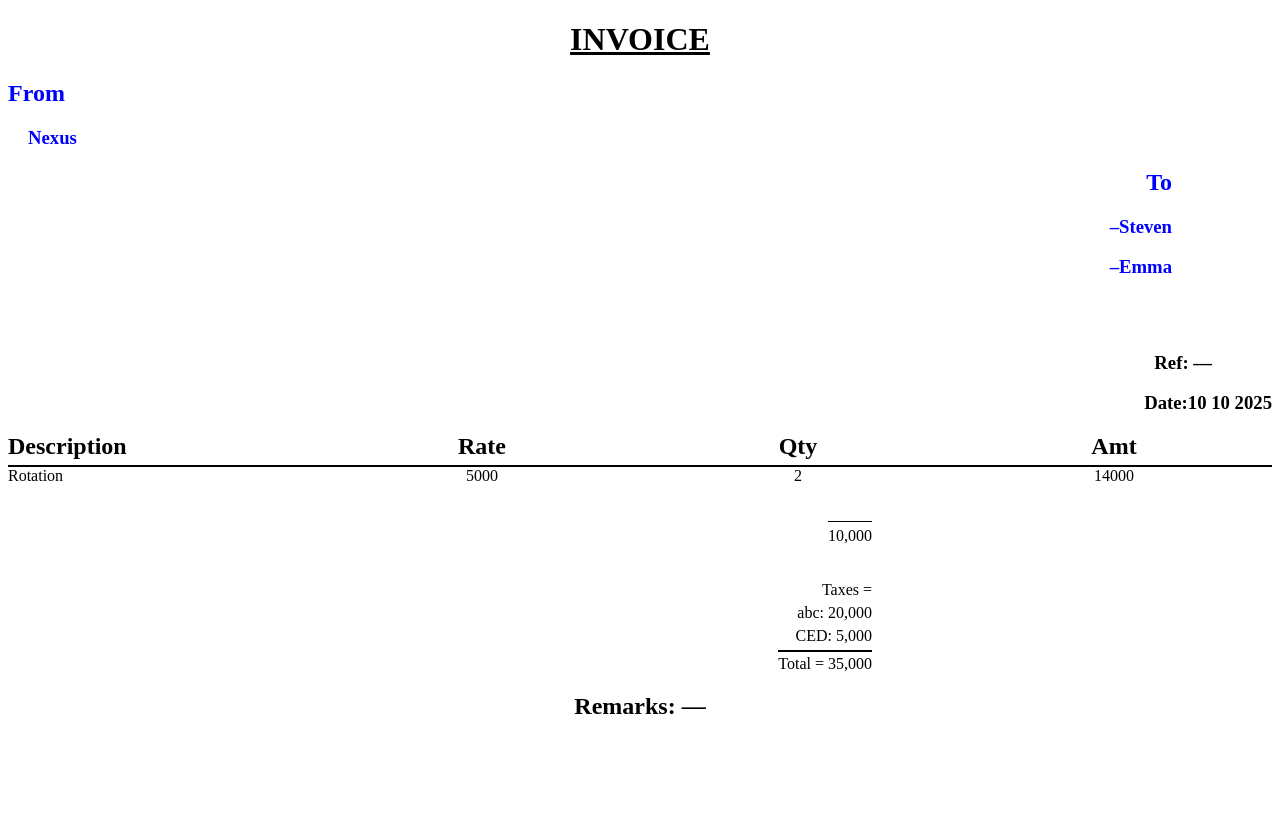
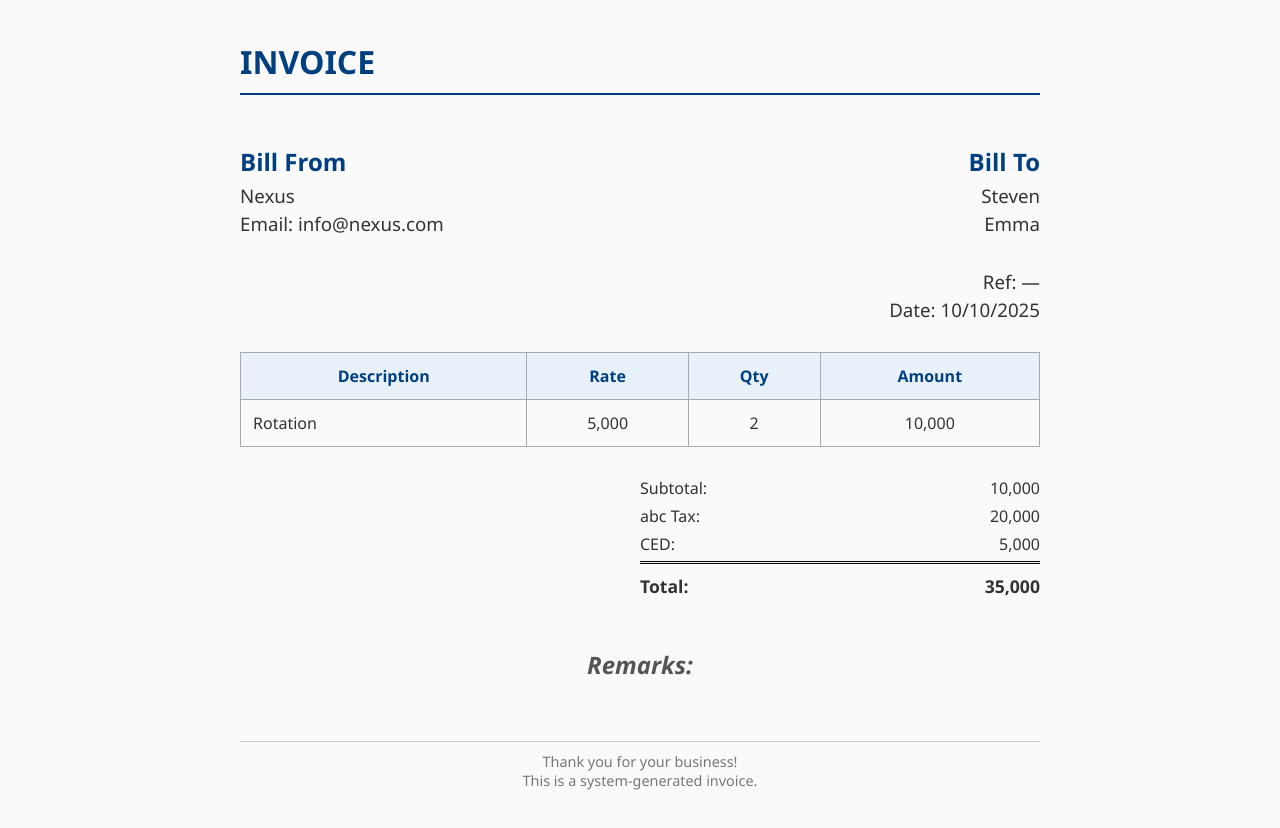
Before and after one commit to irenenjoki/invoice, a plain HTML site: page index.html in a window 1280 px wide. Before the commit the page ends 800 px from the top, so only its background shows below. Drawn offline with Linux system fonts and the light colour scheme.

Commit message:
Add files via upload

```diff
--- a/index.html
+++ b/index.html
@@ -1,52 +1,156 @@
 <!DOCTYPE html>
 <html lang="en">
 <head>
-    <meta charset="UTF-8">
-    <meta name="viewport" content="width=device-width, initial-scale=1.0">
-    <title>Invoice</title>
+  <meta charset="UTF-8">
+  <meta name="viewport" content="width=device-width, initial-scale=1.0">
+  <title>Invoice</title>
+  <style>
+    body {
+      font-family: "Segoe UI", Tahoma, Geneva, Verdana, sans-serif;
+      margin: 40px auto;
+      max-width: 800px;
+      color: #333;
+      background: #fafafa;
+    }
+    header {
+      display: flex;
+      justify-content: space-between;
+      align-items: center;
+      border-bottom: 2px solid #004080;
+      padding-bottom: 10px;
+      margin-bottom: 30px;
+    }
+    header h1 {
+      color: #004080;
+      text-decoration: none;
+      margin: 0;
+    }
+    .from-to {
+      display: flex;
+      justify-content: space-between;
+      margin-bottom: 30px;
+    }
+    .from-to .section h2 {
+      margin-bottom: 5px;
+      color: #004080;
+    }
+    .from-to .section h3 {
+      margin: 3px 0;
+      font-weight: normal;
+    }
+    .invoice-meta {
+      text-align: right;
+      margin-bottom: 30px;
+    }
+    .invoice-meta h3 {
+      margin: 3px 0;
+      font-weight: normal;
+    }
+    table {
+      width: 100%;
+      border-collapse: collapse;
+      margin-bottom: 30px;
+    }
+    table th, table td {
+      border: 1px solid #aaa;
+      padding: 12px;
+      text-align: center;
+    }
+    table th {
+      background: #e8f0fa;
+      color: #004080;
+    }
+    table td:first-child {
+      text-align: left;
+    }
+    .totals {
+      width: 50%;
+      margin-left: auto;
+    }
+    .totals p {
+      display: flex;
+      justify-content: space-between;
+      margin: 6px 0;
+    }
+    .totals .grand-total {
+      border-top: 3px double #000;
+      padding-top: 10px;
+      font-weight: bold;
+      font-size: 1.1em;
+    }
+    .remarks {
+      text-align: center;
+      margin-top: 50px;
+      font-style: italic;
+      color: #555;
+    }
+    footer {
+      text-align: center;
+      margin-top: 60px;
+      font-size: 0.9em;
+      color: #777;
+      border-top: 1px solid #ccc;
+      padding-top: 10px;
+    }
+  </style>
 </head>
 <body>
-    <h1 style="text-align:center; text-decoration:underline;">INVOICE</h1>
-    <div style="text-align: left; color:blue;">
-        <h2>From</h2>
-    <h3 style="text-indent: 20px;">Nexus</h3>
-</div>
-    <div style="padding-right: 100px; text-align:right; color:blue">
-        <h2>To</h2>
-        <div style="text-indent:20px; ">
-        <h3 >&ndash;Steven</h3>
-        <h3 >&ndash;Emma</h3>
+  <header>
+    <h1 style="text-align: center;">INVOICE</h1>
 
-        </div>
-    </div><br><br>
-    <div style="text-align:right;">
-    <h3 style="padding-right: 60px;">Ref:	&mdash;</h3>
-    <h3>Date:10 10 2025</h3>
+  </header>
+
+  <div class="from-to">
+    <div class="section">
+      <h2>Bill From</h2>
+      <h3>Nexus</h3>
+      <h3>Email: info@nexus.com</h3>
     </div>
-   <div style="display: flex; justify-content: space-between; align-items: center; border-bottom: 2px solid black; padding-bottom: 5px;">
-  <h2 style="flex: 1; text-align:left; margin: 0;">Description</h2>
-  <h2 style="flex: 1; text-align:center; margin: 0;">Rate</h2>
-  <h2 style="flex: 1; text-align:center; margin: 0;">Qty</h2>
-  <h2 style="flex: 1; text-align:center; margin: 0;">Amt</h2>
+    <div class="section" style="text-align: right;">
+      <h2>Bill To</h2>
+      <h3>Steven</h3>
+      <h3>Emma</h3>
+    </div>
   </div>
-     <div style="display: flex; justify-content: space-between; align-items: center; ">
-  <p style="flex: 1; text-align:left; margin: 0;">Rotation</p>
-  <p style="flex: 1; text-align:center; margin: 0;">5000</p>
-    <p style="flex: 1; text-align:center; margin: 0;">2</p>
-  <p style="flex: 1; text-align:center; margin: 0;">14000</p>
 
-</div><br><br>
-<div style="display: flex; justify-content:flex-end; padding-right: 400px;">
-<p style=" margin: 0; border-top: 1px solid black; display: inline-block; padding-top: 5px">10,000</p>
-</div><br><br>
-<div style="padding-right: 400px; text-align: right;">
-  <p style="margin: 0 0 5px 0;">Taxes =</p>
-  <p style="margin: 0 0 5px 0;">abc: 20,000</p>
-  <p style="margin: 0 0 5px 0;">CED: 5,000</p>
-  <p style="margin: 0; border-top: 2px double black; display: inline-block; padding-top: 3px;">
-    Total = 35,000
-  </p>
-</div>
-<h2 style="text-align:center;">Remarks: &mdash;</h2>
+  <div class="invoice-meta">
+    <h3>Ref: —</h3>
+    <h3>Date: 10/10/2025</h3>
+  </div>
+
+  <table>
+    <thead>
+      <tr>
+        <th>Description</th>
+        <th>Rate</th>
+        <th>Qty</th>
+        <th>Amount</th>
+      </tr>
+    </thead>
+    <tbody>
+      <tr>
+        <td>Rotation</td>
+        <td>5,000</td>
+        <td>2</td>
+        <td>10,000</td>
+      </tr>
+    </tbody>
+  </table>
+
+  <div class="totals">
+    <p><span>Subtotal:</span> <span>10,000</span></p>
+    <p><span>abc Tax:</span> <span>20,000</span></p>
+    <p><span>CED:</span> <span>5,000</span></p>
+    <p class="grand-total"><span>Total:</span> <span>35,000</span></p>
+  </div>
+
+  <div class="remarks">
+    <h2>Remarks: </h2>
+  </div>
+
+  <footer>
+    Thank you for your business!<br>
+    This is a system-generated invoice.
+  </footer>
 </body>
 </html>
```
